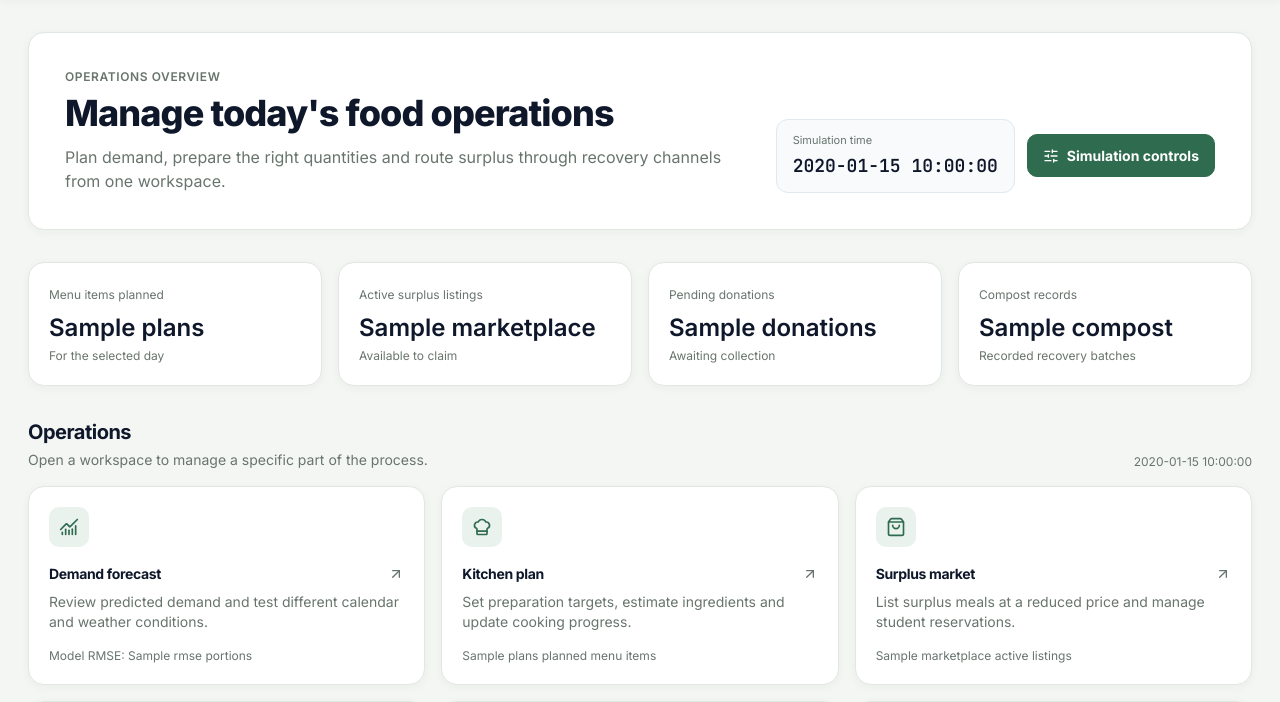
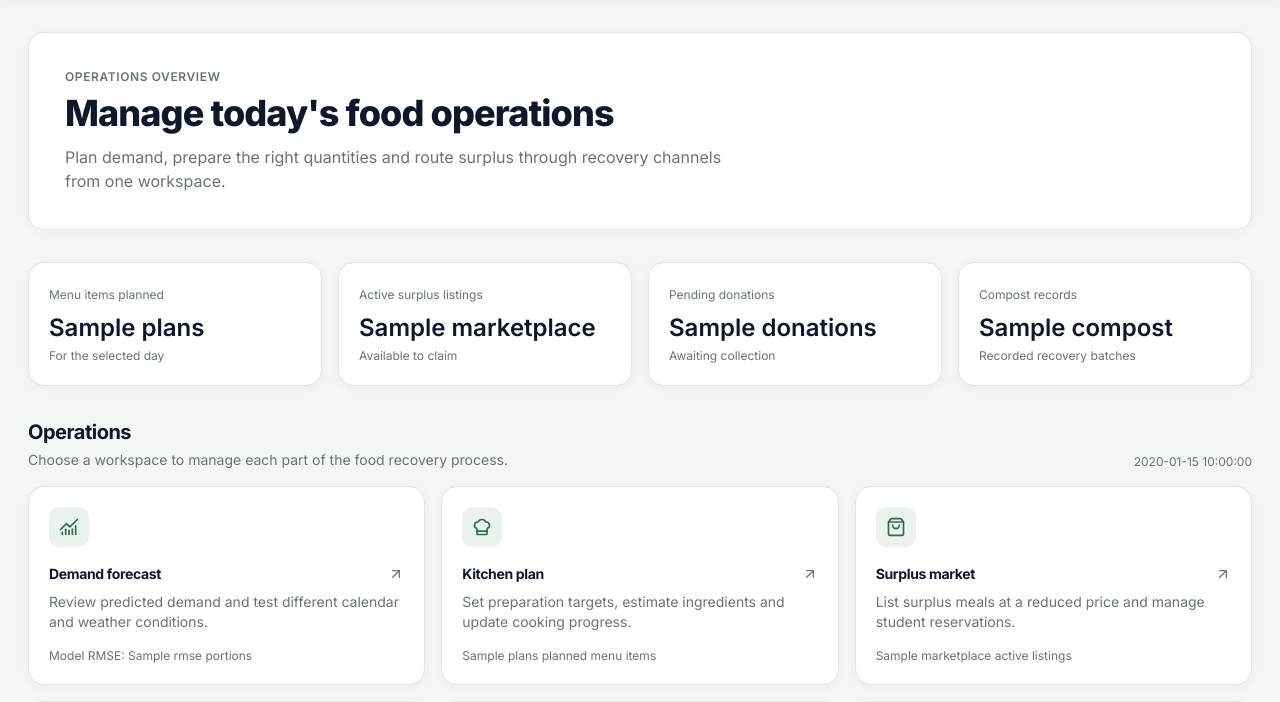
Before and after one commit to vyasy56-afk/ZeroPlate, a Flask app: template app/templates/index.html in a window 1280 px wide. Shown: the part 77-779 px from the top of the page. Run offline with Flask 3, Linux system fonts and the light colour scheme; the template is opened without the code that fills it: most values are stand-ins (such as "Sample title", 1, 10 or a date in 2020); some libraries are stand-ins or nearby versions.

Commit message:
Remove simulated time and demo controls from customer overview

```diff
--- a/app/templates/index.html
+++ b/app/templates/index.html
@@ -12,16 +12,6 @@
                 <p class="text-sm sm:text-base text-slate-600 mt-3">
                     Plan demand, prepare the right quantities and route surplus through recovery channels from one workspace.
                 </p>
-            </div>
-            <div class="flex flex-wrap items-center gap-3">
-                <div class="px-4 py-3 rounded-xl bg-slate-50 border border-slate-200">
-                    <span class="block text-[11px] text-slate-500">Simulation time</span>
-                    <strong class="block mt-1 text-lg font-semibold text-slate-900 font-mono">{{ settings.simulated_time }}</strong>
-                </div>
-                <a href="/simulation" class="btn-glass-primary">
-                    <i data-lucide="sliders-horizontal" class="w-4 h-4"></i>
-                    <span>Simulation controls</span>
-                </a>
             </div>
         </div>
     </section>
@@ -53,7 +43,7 @@
         <div class="flex flex-col sm:flex-row sm:items-end justify-between gap-2 mb-4">
             <div>
                 <h2 class="text-xl font-semibold text-slate-900">Operations</h2>
-                <p class="text-sm text-slate-500 mt-1">Open a workspace to manage a specific part of the process.</p>
+                <p class="text-sm text-slate-500 mt-1">Choose a workspace to manage each part of the food recovery process.</p>
             </div>
             <span class="text-xs text-slate-500">{{ settings.simulated_date }}</span>
         </div>
```
